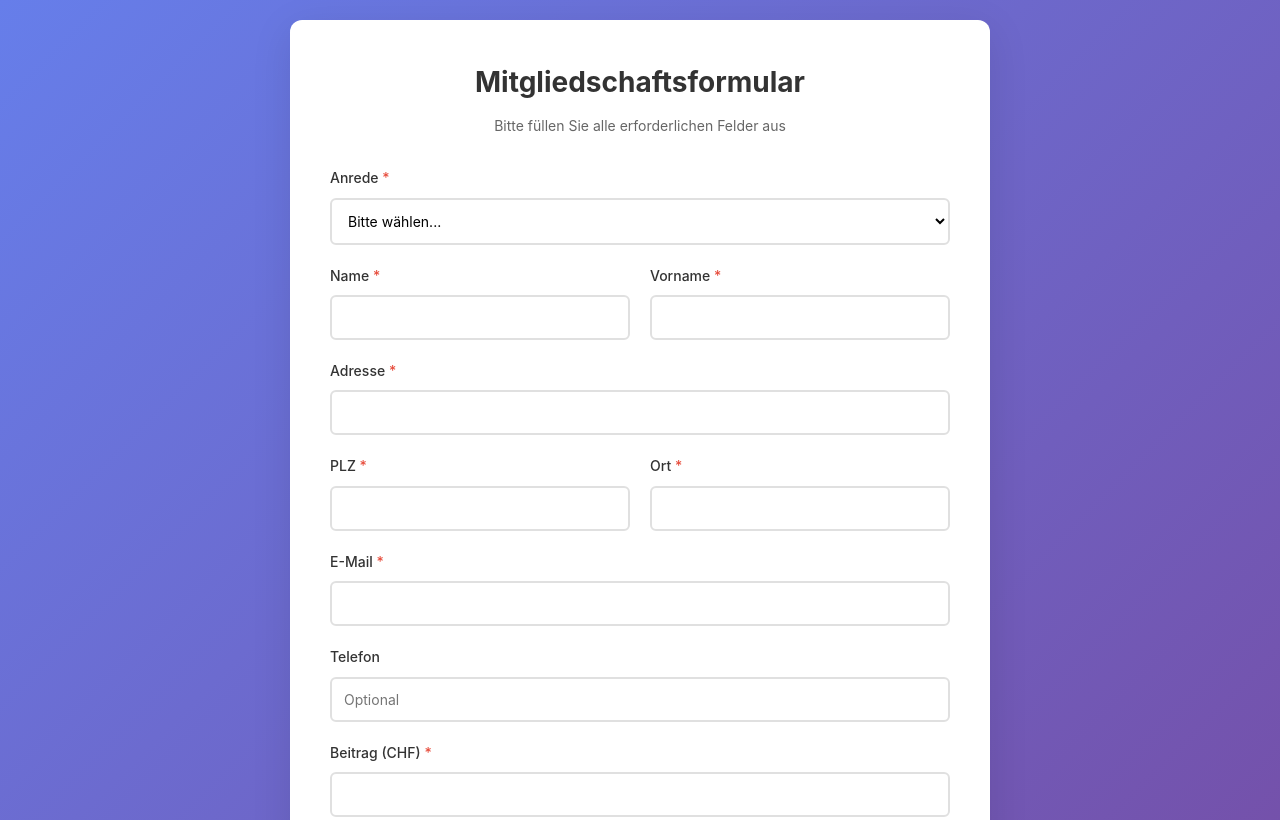
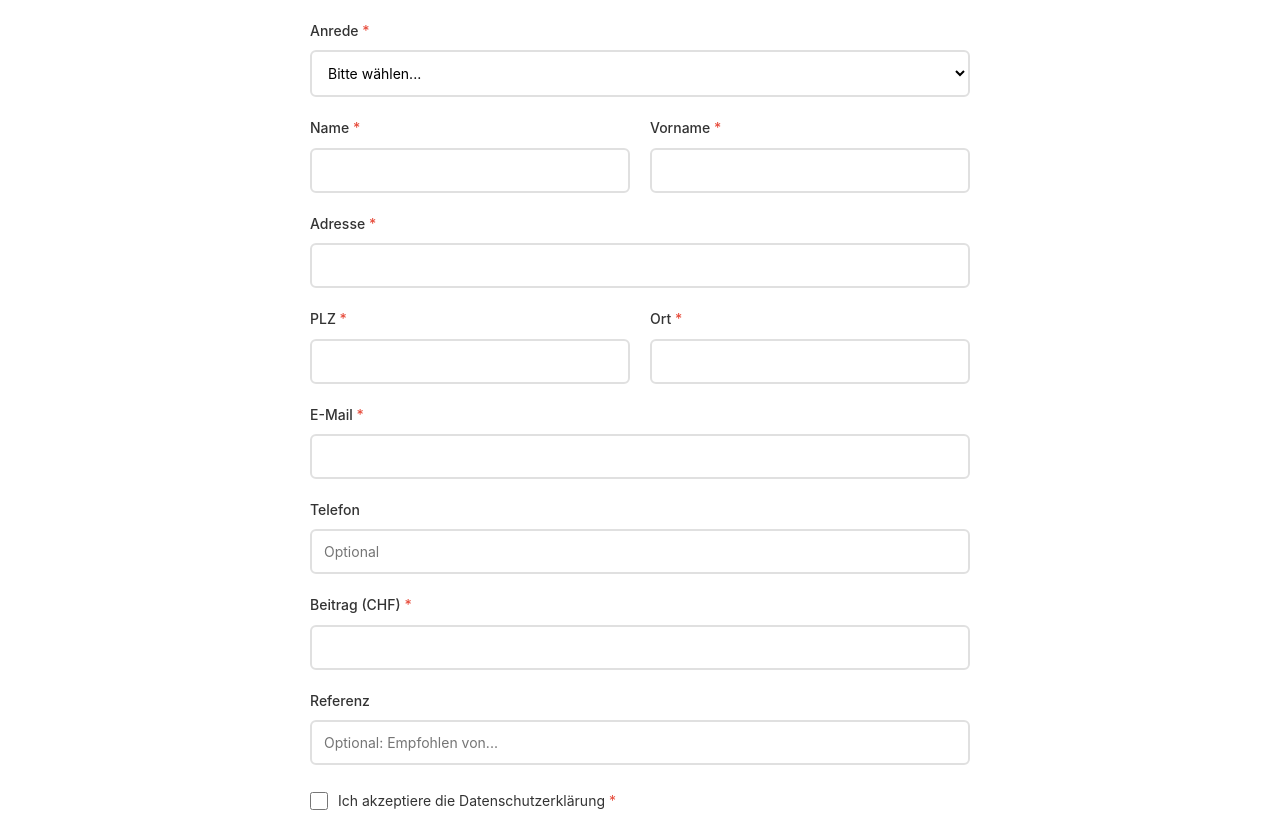
Before and after one commit to HCB-Nesslau/contact-form, a website: page index.html in a window 1280 px wide. Shown: the top 820 px of the page. Drawn offline with Linux system fonts and the light colour scheme.

Commit message:
style fixes

```diff
--- a/index.html
+++ b/index.html
@@ -9,9 +9,6 @@
 <body>
     <div class="container">
         <div class="form-wrapper">
-            <h1>Mitgliedschaftsformular</h1>
-            <p class="subtitle">Bitte füllen Sie alle erforderlichen Felder aus</p>
-
             <form id="contactForm">
                 <div class="form-group">
                     <label for="anrede">Anrede <span class="required">*</span></label>
--- a/styles.css
+++ b/styles.css
@@ -6,9 +6,8 @@
 
 body {
     font-family: -apple-system, BlinkMacSystemFont, 'Segoe UI', Roboto, 'Helvetica Neue', Arial, sans-serif;
-    background: linear-gradient(135deg, #667eea 0%, #764ba2 100%);
-    min-height: 100vh;
-    padding: 20px;
+    background: transparent;
+    padding: 0;
     line-height: 1.6;
 }
 
@@ -18,24 +17,8 @@ body {
 }
 
 .form-wrapper {
-    background: white;
-    padding: 40px;
-    border-radius: 12px;
-    box-shadow: 0 10px 40px rgba(0, 0, 0, 0.1);
-}
-
-h1 {
-    color: #333;
-    margin-bottom: 10px;
-    font-size: 28px;
-    text-align: center;
-}
-
-.subtitle {
-    color: #666;
-    text-align: center;
-    margin-bottom: 30px;
-    font-size: 14px;
+    background: transparent;
+    padding: 20px;
 }
 
 .form-group {
@@ -176,14 +159,10 @@ select {
 
 @media (max-width: 600px) {
     .form-wrapper {
-        padding: 25px;
+        padding: 15px;
     }
 
     .form-row {
         grid-template-columns: 1fr;
     }
-
-    h1 {
-        font-size: 24px;
-    }
 }
```
Also changed, not shown: README.md.
